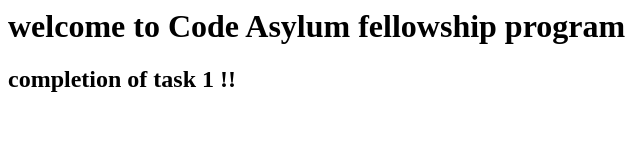
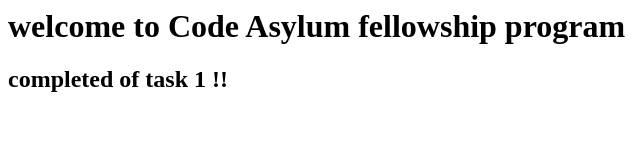
Before and after one commit to GlitchBrain/codeasylum_fellowship_website, a plain HTML site: page index.html in a window 1280 px wide. Shown: the full height of the page, 0-640 px from the left. Drawn offline with Linux system fonts and the light colour scheme.

Commit message:
final test  to production

```diff
--- a/index.html
+++ b/index.html
@@ -3,6 +3,6 @@
 <title> CICD pipeline in jenkins</title>
 <body>
 <h1> welcome to Code Asylum fellowship program </h1>
-<h2>completion of task 1 !!</h2>
+<h2>completed of task 1 !!</h2>
 </body>
 </html>
```
